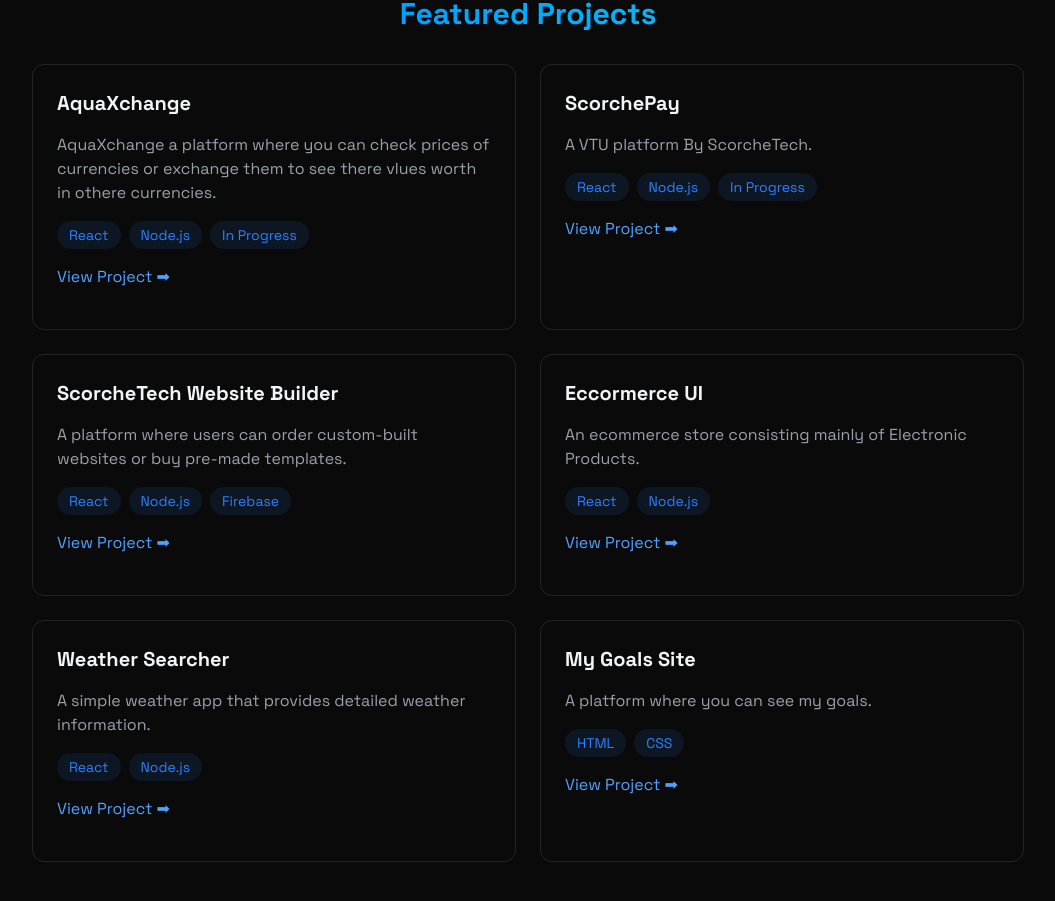
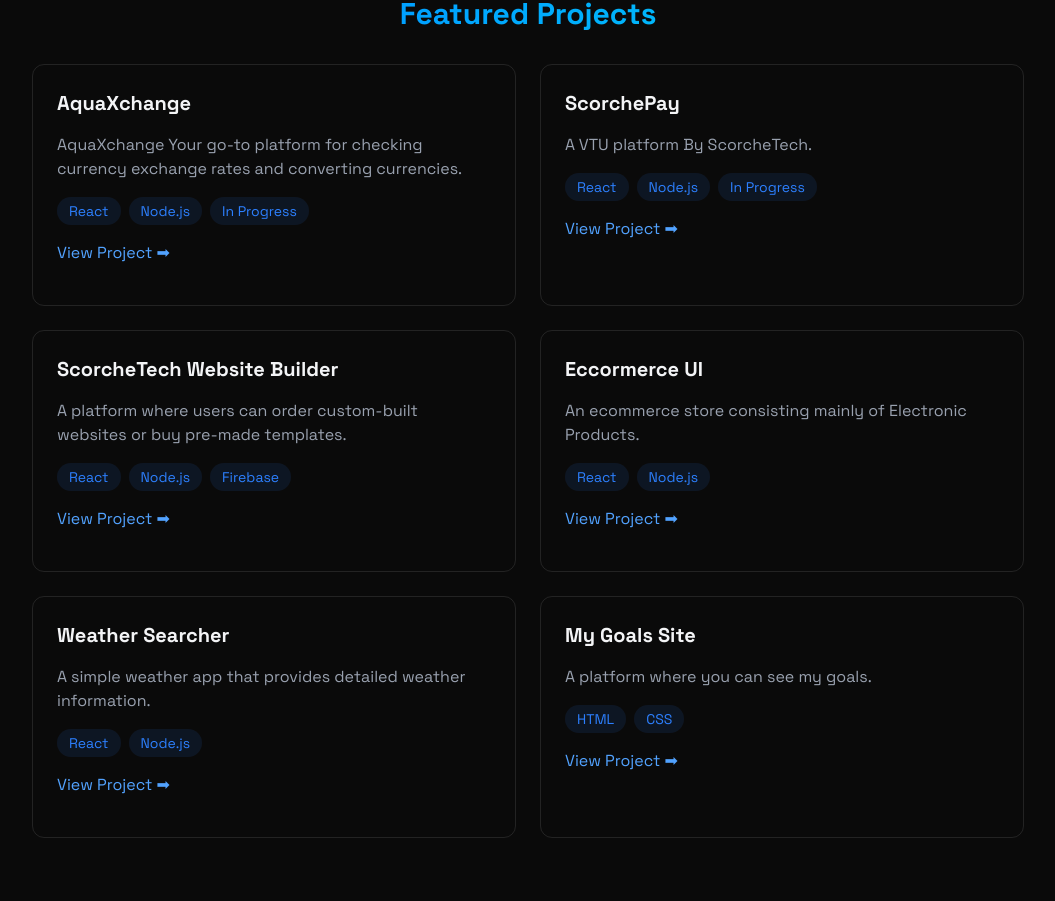
Before and after one commit to Blackscorche/abuissaportfolio, a React (Vite) app: page / in a window 1280 px wide. Shown: the part 2170-3071 px from the top of the page, without its empty margins (112-1167 px from the left). Built offline with nearby package versions, Linux system fonts and the light colour scheme.

Commit message:
Update Projects.jsx

```diff
--- a/src/components/sections/Projects.jsx
+++ b/src/components/sections/Projects.jsx
@@ -13,7 +13,7 @@ const Projects = () => {
                         {[
                             {
                                 title: "AquaXchange",
-                                description: "AquaXchange a platform where you can check prices of currencies or exchange them to see there vlues worth in othere currencies.",
+                                description: "AquaXchange Your go-to platform for checking currency exchange rates and converting currencies.",
                                 techStack: ["React", "Node.js", "In Progress"],
                                 link: "https://aquaxchanger.vercel.app"
                             },
```
